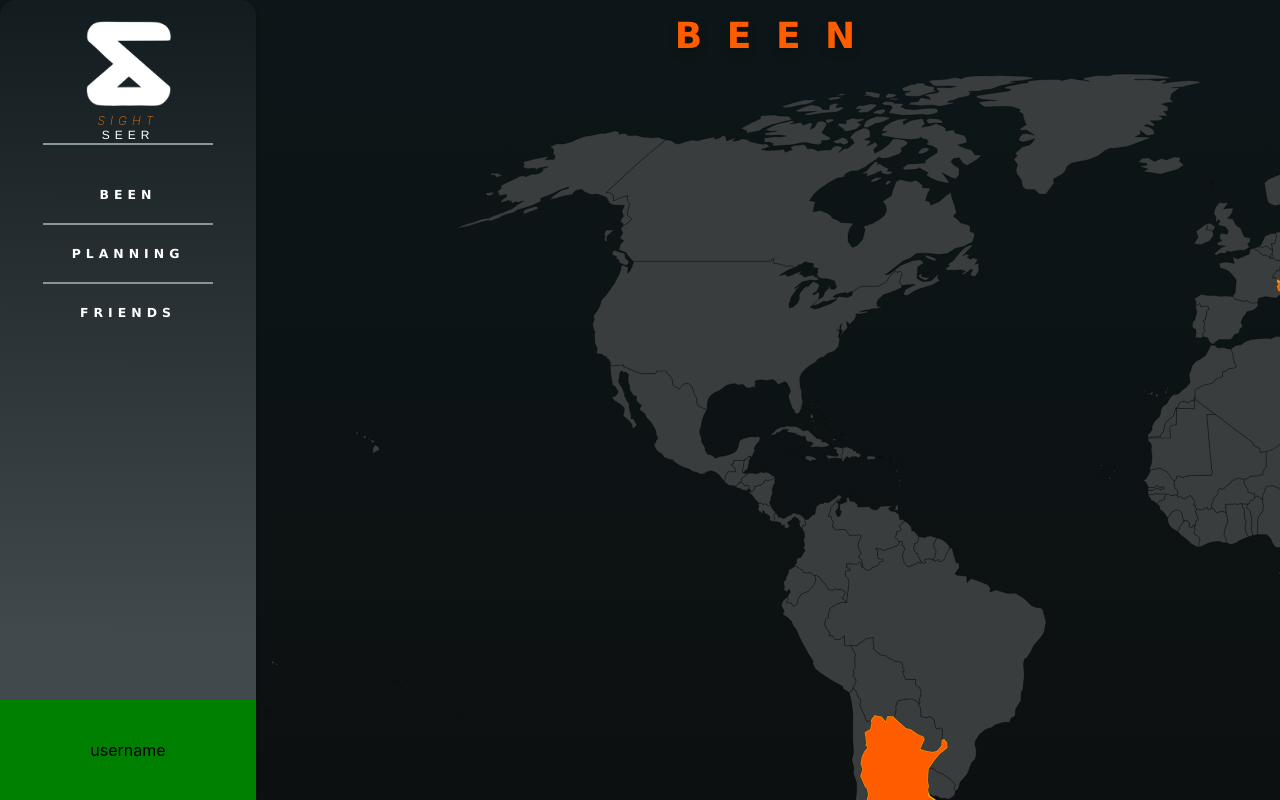
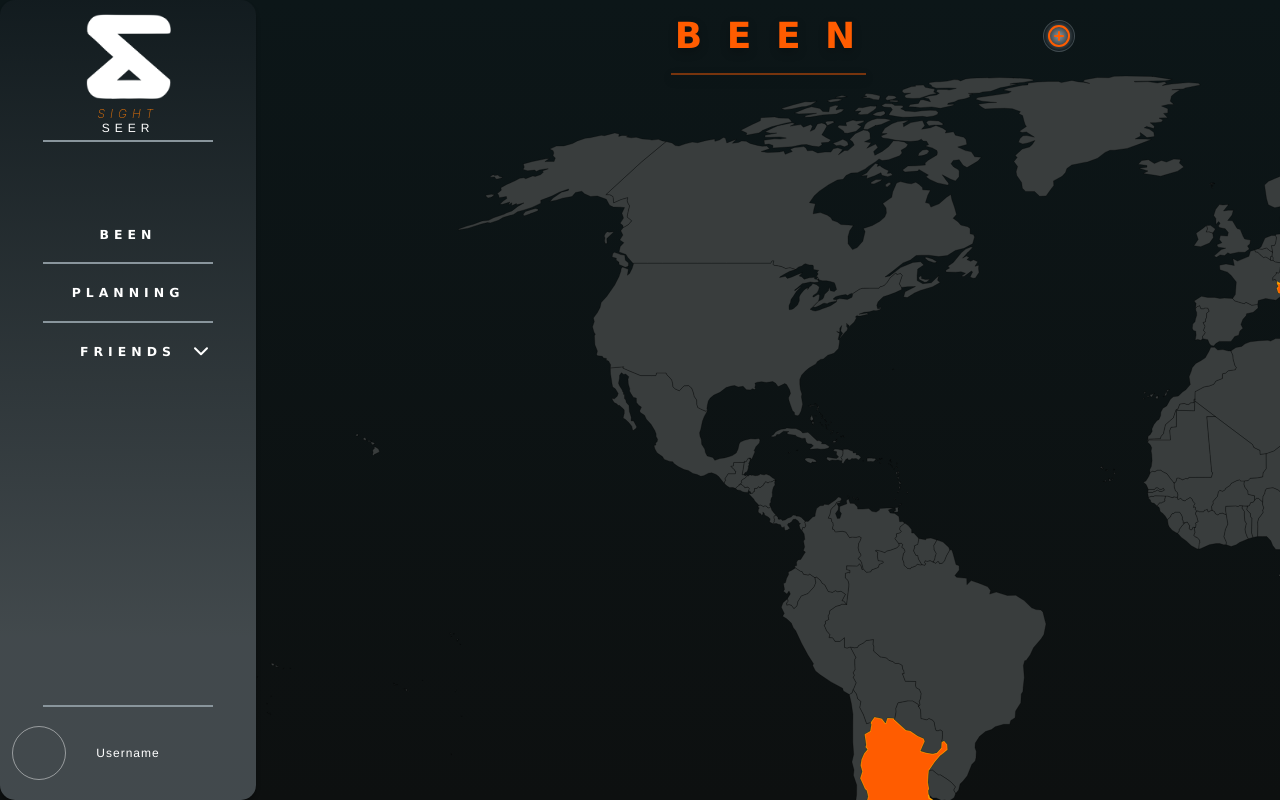
Before and after one commit to Bashayer770/react-capstone-project, a React (Create React App) app: page / in a window 1280 px wide. Built offline with nearby package versions, Linux system fonts and the light colour scheme.

Commit message:
Almost done with css

```diff
--- a/src/App.css
+++ b/src/App.css
@@ -88,6 +88,7 @@
   height: 10%;
   width: 100%;
   display: flex;
+  position: relative;
   font-size: 36px;
   justify-content: center;
   align-items: center;
@@ -113,26 +114,25 @@
   border: 1px solid rgba(255, 92, 0, 0.44);
   box-shadow: 0px 4px 10px rgba(0, 0, 0, 0.25);
 }
-
+.BEEN2 {
+  position: absolute;
+  right: 20%;
+}
 .addCountryButton {
-  box-sizing: border-box;
-
-  position: absolute;
-  width: 32px;
-  height: 32px;
-  left: 1278px;
-  top: 109px;
-
+  width: 30px;
+  height: 30px;
+  display: flex;
+  position: relative;
+  justify-content: center;
+  align-items: center;
   background: radial-gradient(50% 50% at 50% 50%, #89959c 0%, #131c20 100%);
   border: 1px solid rgba(137, 149, 156, 0.37);
-  border-radius: 50px;
+  border-radius: 50%;
 }
 
-.plusCircle_ {
+.addCountryButton svg {
   position: absolute;
-  width: 24px;
-  height: 24px;
-  fill: #ff5c00;
+  color: #ff5c00;
 }
 
 .scrollBar {
@@ -157,6 +157,12 @@
 .menu_ {
   height: 100%;
   width: 100%;
+  display: flex;
+  flex-direction: column;
+  justify-content: start;
+  margin-top: 50px;
+
+  align-items: center;
 }
 .theMenuList {
   margin: 0px;
@@ -175,7 +181,7 @@
 .barsTopbelowLogo {
   width: 168px;
   height: 0px;
-  margin: auto;
+  margin-top: 4px;
 
   border: 1px solid #89959c;
 }
@@ -185,6 +191,20 @@
   margin: auto;
 
   border: 1px solid #89959c;
+}
+
+.nav-item {
+  display: flex;
+  justify-content: center;
+  align-content: center;
+
+  position: relative;
+}
+
+.nav-item svg {
+  position: absolute;
+  height: 100%;
+  right: 0;
 }
 
 .theh5 {
--- a/src/Components/BeenPage.js
+++ b/src/Components/BeenPage.js
@@ -2,22 +2,21 @@ import React from "react";
 import WorldMap from "../svg/worldMap";
 import { countries } from "./CountryData";
 import slogo from "../Assests/slogo.png";
-import pluscircle from "../svg/pluscircle.svg";
+import Pluscircle from "../svg/pluscircle";
 const BeenPage = () => {
   const been = [countries.Argentina, countries.Italy];
   return (
     <>
       <div className="mapContainer">
-        <div className="BEEN">B E E N</div>
-        {/* <div className="addCountryButton">
-          <img
-            className="plusCircle_"
-            src={pluscircle}
-            width="32px"
-            height="32px"
-          />
-        </div> */}
-        {/* <div className="beenUnderLine"></div> */}
+        <div className="BEEN">
+          B E E N
+          <div className="BEEN2">
+            <div className="addCountryButton">
+              <Pluscircle />
+            </div>
+          </div>
+        </div>
+        <div className="beenUnderLine"></div>
 
         <div className="scrollBar">
           <WorldMap className={"map"} been={been} width="2000" />
--- a/src/Components/NavBar.js
+++ b/src/Components/NavBar.js
@@ -5,36 +5,10 @@ import { Link } from "react-router-dom";
 import BeenPage from "./BeenPage";
 import PlanningPage from "./PlanningPage";
 import Friends from "./Friends";
+import Chevrondown from "../svg/chevrondown";
 
 const NavBar = () => {
   return (
-    // <Navbar>
-    //   <Container>
-    //     <Link to="/">
-
-    //     </Link>
-    //     <Nav>
-    //       {/* <div className="menu_">
-    //         <div className="theMenuList">
-    //           <BeenPage>
-    //             <h5>BEEN</h5>
-    //           </BeenPage>
-    //           <div className="bars"></div>
-    //           <PlanningPage>
-    //             <h5>PLANNING</h5>
-    //           </PlanningPage>
-    //           <div className="bars"></div>
-    //           <Friends>
-    //             <h5>FRIENDS</h5>
-    //           </Friends>
-    //         </div>
-    //       </div> */}
-    //       <div className="bars"></div>
-    //       <div className="profile"></div>
-    //       <div className="username_">username</div>
-    //     </Nav>
-    //   </Container>
-    // </Navbar>
     <div className="leftBar">
       <div className="Logo_">
         <img src={slogo} width="85" />
@@ -53,23 +27,56 @@ const NavBar = () => {
           <h5>PLANNING</h5>
 
           <div className="bars"></div>
-
-          <h5>FRIENDS</h5>
+          <div className="nav-item">
+            <h5>FRIENDS</h5>
+            <Chevrondown />
+          </div>
         </div>
       </div>
+      <div className="bars"></div>
       <div
         style={{
           width: "100%",
           height: "150px",
-          backgroundColor: "green",
+
           display: "flex",
           justifyContent: "center",
           alignItems: "center",
+          position: "relative",
         }}
       >
-        <div className=""></div>
-        <div className=""></div>
-        <div className="">username</div>
+        <div
+          className=""
+          style={{
+            fontFamily:
+              "Franklin Gothic Medium ,Arial Narrow ,Arial, sans-serif",
+            textAlign: "center",
+            fontSize: "12px",
+            fontStyle: "normal",
+            fontWeight: 450,
+            color: " #FFFFFF",
+            letterSpacing: "1px",
+          }}
+        >
+          Username
+        </div>
+        <div className="" style={{}}></div>
+        <div
+          className=""
+          style={{
+            boxSizing: "border-box",
+
+            position: "absolute",
+            width: "54px",
+            height: "54px",
+            borderRadius: "50%",
+            left: "12px",
+
+            background:
+              "linearradient(186.22 deg '#131C20' -87.4%; rgba(217, 217, 217, 0) 95.09%)",
+            border: "1px solid rgba(255, 255, 255, 0.46)",
+          }}
+        ></div>
       </div>
     </div>
   );
--- /dev/null
+++ b/src/svg/chevrondown.jsx
@@ -0,0 +1,22 @@
+import React from "react";
+
+const Chevrondown = () => {
+  return (
+    <svg
+      xmlns="http://www.w3.org/2000/svg"
+      width="24"
+      height="24"
+      viewBox="0 0 24 24"
+      fill="none"
+      stroke="currentColor"
+      strokeWidth="2"
+      strokeLinecap="round"
+      strokeLinejoin="round"
+      className="feather feather-chevron-down"
+    >
+      <polyline points="6 9 12 15 18 9"></polyline>
+    </svg>
+  );
+};
+
+export default Chevrondown;
--- /dev/null
+++ b/src/svg/pluscircle.jsx
@@ -0,0 +1,24 @@
+import React from "react";
+
+const Pluscircle = () => {
+  return (
+    <svg
+      xmlns="http://www.w3.org/2000/svg"
+      width="24"
+      height="24"
+      viewBox="0 0 24 24"
+      fill="none"
+      stroke="currentColor"
+      strokeWidth="2"
+      strokeLinecap="round"
+      strokeLinejoin="round"
+      className="feather feather-plus-circle"
+    >
+      <circle cx="12" cy="12" r="10"></circle>
+      <line x1="12" y1="8" x2="12" y2="16"></line>
+      <line x1="8" y1="12" x2="16" y2="12"></line>
+    </svg>
+  );
+};
+
+export default Pluscircle;
```
Also changed, not shown: src/svg/chevron-down.svg (deleted), src/svg/pluscircle.svg (deleted).
